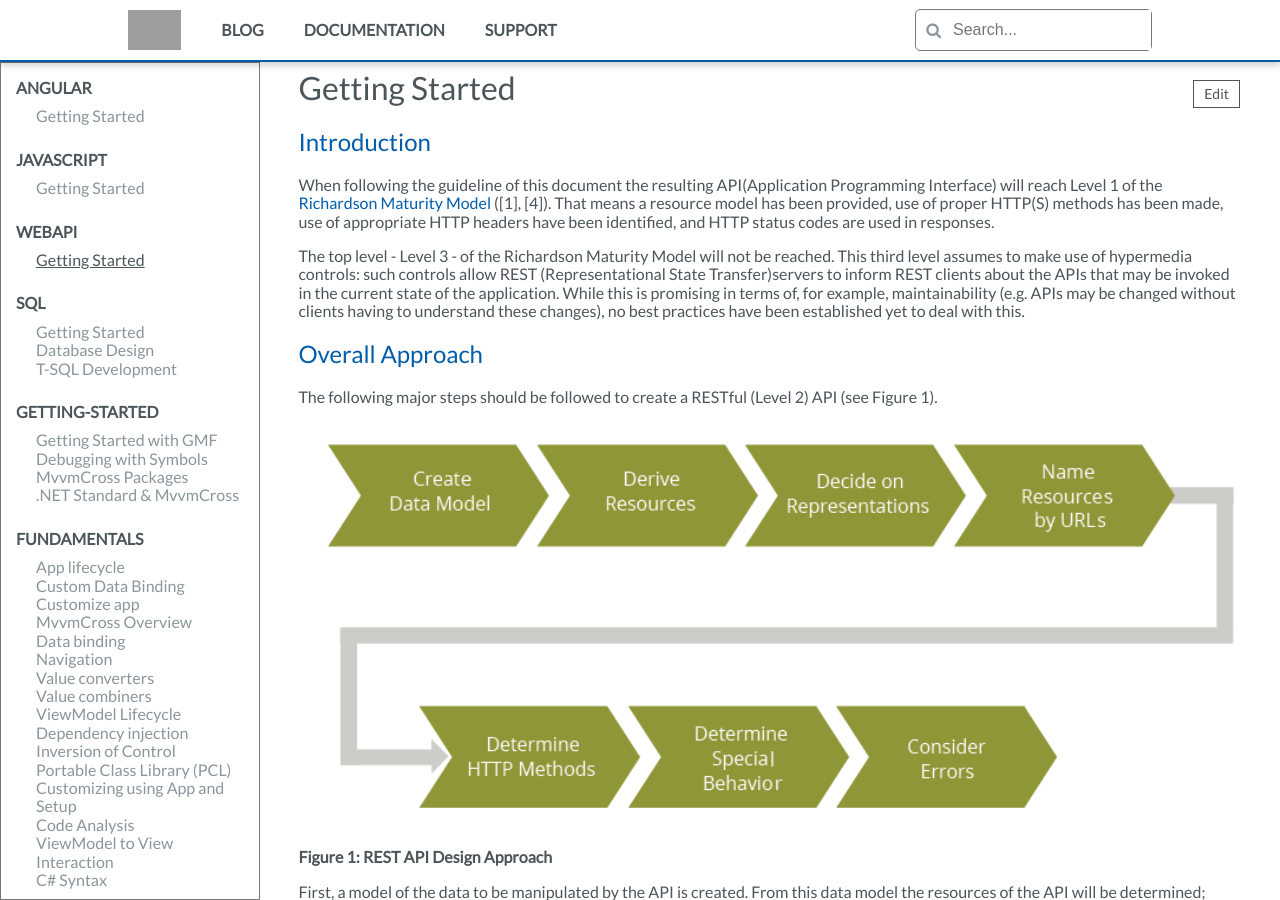
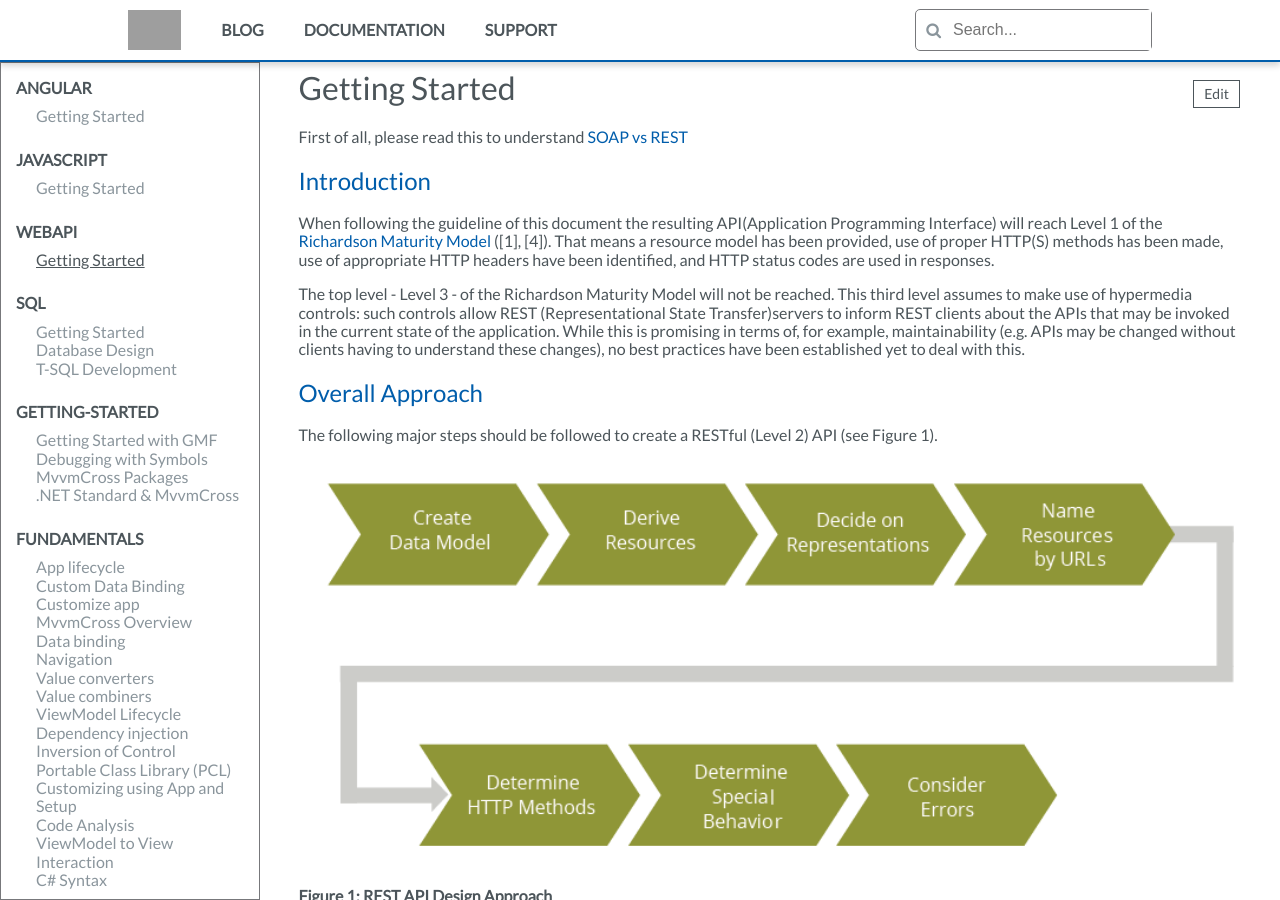
Before and after one commit to gmfjlr/DevForDev, a Jekyll site: the page built from docs/_documentation/webapi/getting-started.md, in a window 1280 px wide and 900 px high. Built offline with Jekyll 4.4.1, drawn with Linux system fonts in a browser that asks for light colours; nearby versions of some CDN libraries; comment, search, counter and statistics services are not loaded; grey boxes are pictures that could not be loaded.

Commit message:
Update getting-started.md

```diff
--- a/docs/_documentation/webapi/getting-started.md
+++ b/docs/_documentation/webapi/getting-started.md
@@ -4,6 +4,8 @@ category: WebAPI
 title: Getting Started
 order: 1
 ---
+
+First of all, please read this to understand [SOAP vs REST](http://spf13.com/post/soap-vs-rest/)
 
 ## Introduction
 
```
